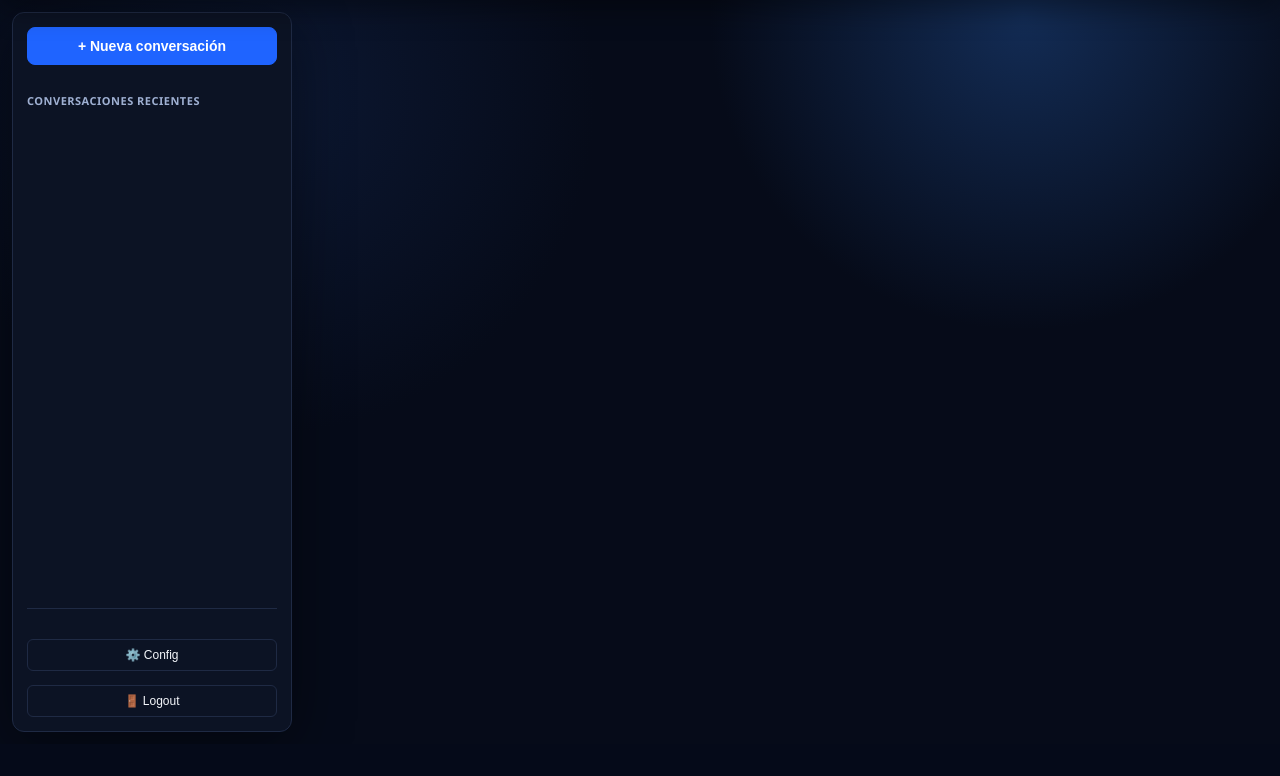
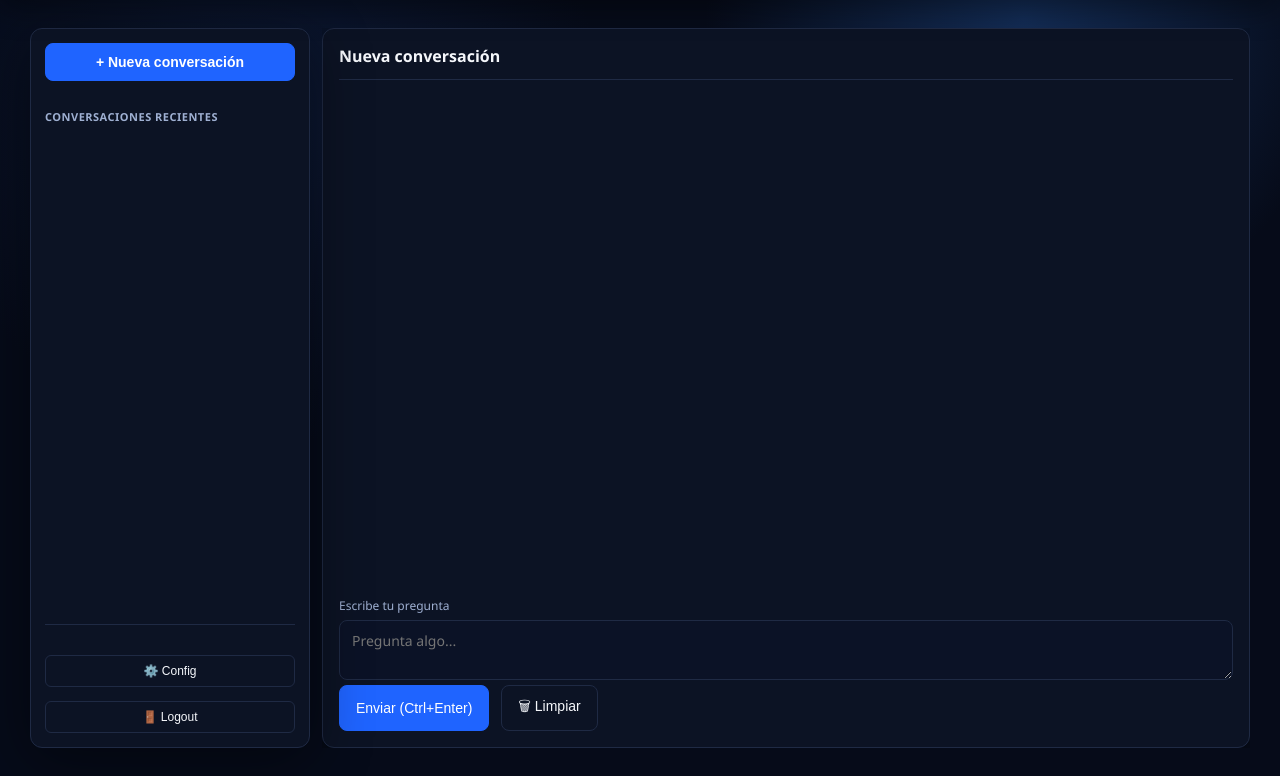
Before and after one commit to c0hete/energyapp-llm-platform, a FastAPI app: template templates/dashboard.html in a window 1280 px wide. Shown: the part 65-841 px from the top of the page. Before the commit the page ends 797 px from the top, so only its background shows below. Run offline with FastAPI, Linux system fonts and the light colour scheme; the template is opened without the code that fills it, so the values that code supplies are empty.

Commit message:
Dashboard: flatten layout to single grid (sidebar + chat)

```diff
--- a/templates/dashboard.html
+++ b/templates/dashboard.html
@@ -6,19 +6,13 @@
 
 {% block extra_styles %}
 <style>
-  .layout-shell {
-    width: 100%;
-    max-width: 100%;
-    padding: 0;
-  }
-
   /* Forzar que el main global no limite ancho ni añada padding extra */
   body > main {
     max-width: 100%;
     padding: 0;
   }
 
-  main {
+  .dash-grid {
     display: grid;
     grid-template-columns: 280px minmax(0, 1fr);
     gap: 12px;
@@ -259,8 +253,7 @@
 {% endblock %}
 
 {% block content %}
-<div class="layout-shell">
-  <main>
+<div class="dash-grid">
   <aside>
     <button onclick="newConversation()" style="font-weight: 600;">+ Nueva conversación</button>
     <div class="conv-label">Conversaciones recientes</div>
@@ -297,7 +290,6 @@
       </div>
     </div>
   </div>
-  </main>
 </div>
 {% endblock %}
 
```
Lines whose indentation alone changed are shown as unchanged.
